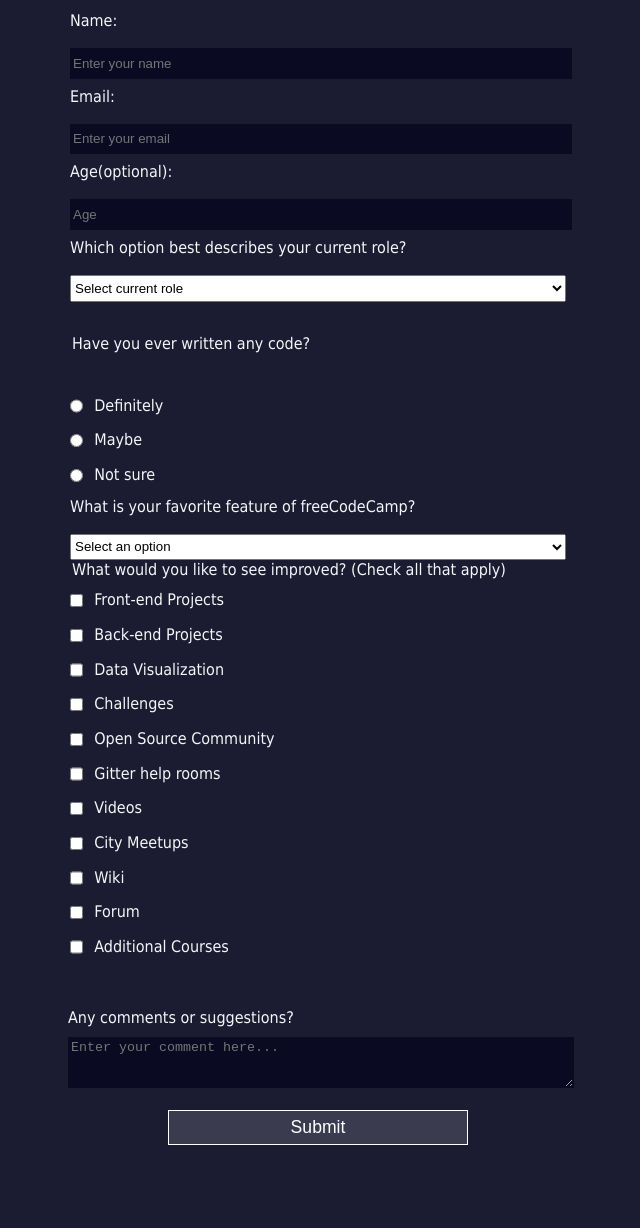
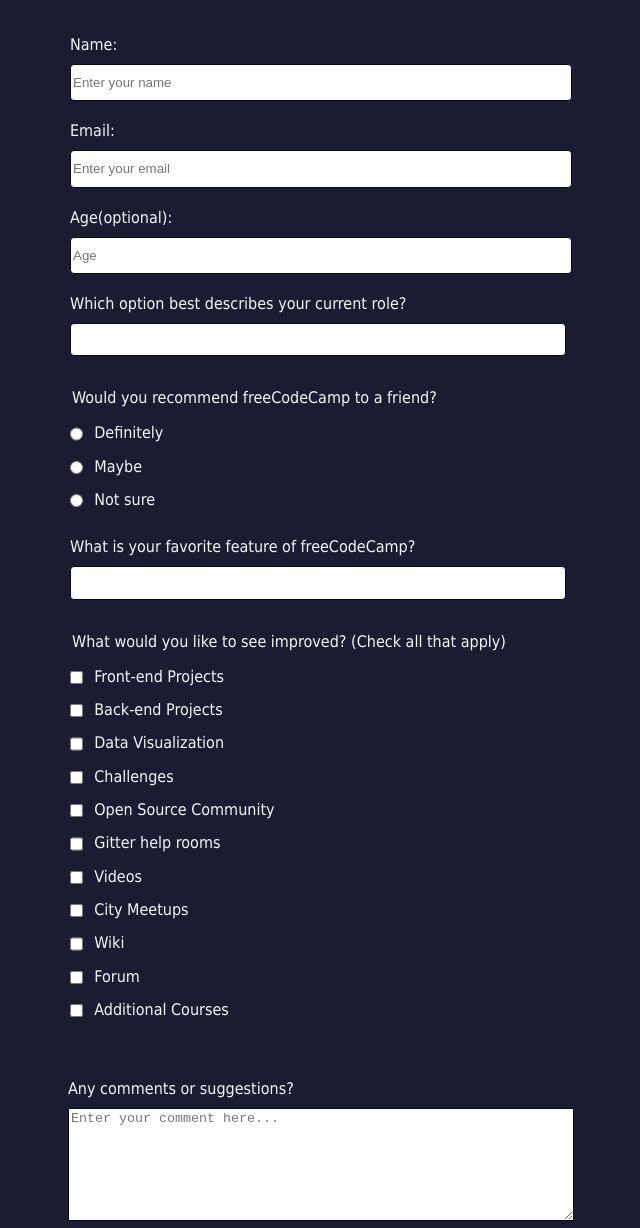
Before and after one commit to Christ-Kevin/freeCodeCamp, a plain HTML site: page index.html in a window 1280 px wide. Shown: the part 166-1394 px from the top of the page, without its empty margins (322-962 px from the left). Before the commit the page ends 1361 px from the top, so only its background shows below. Drawn offline with Linux system fonts and the light colour scheme.

Commit message:
last update

```diff
--- a/index.html
+++ b/index.html
@@ -1,87 +1,100 @@
 <!DOCTYPE html>
-<html>
+<html lang="en">
 
 <head>
+    <meta charset="UTF-8">
+    <meta name="viewport" content="width=device-width, initial-scale=1.0"> <!-- displays site properly based on user's device -->
     <title>freeCodeCamp Registration Form Project</title>
     <link rel="stylesheet" type="text/css" href="styles.css" />
 </head>
 
 <body>
-    <h1 id="title">freeCodeCamp Survey Form</h1>
-    <p id="description">Thank you for taking the time to help us improve the platform</p>
+    <header>
+        <h1 id="title">freeCodeCamp Survey Form</h1>
+        <p id="description">Thank you for taking the time to help us improve the platform</p>
+    </header>
     <form id="survey-form">
         <fieldset>
-            <label for=”name” id=”name-label”>Name: </label><input id="name" type="text" name="name" placeholder="Enter your name" required>
-            <label for=”email” id=”email-label”>Email: </label><input id=" email" type="email" name="email" placeholder="Enter your email" required>
-            <label for=”number” id=”number-label”>Age(optional): </label><input id="number" type="number" name="age" min="13" max="120" placeholder="Age">
-            <label for="dropdown" id="role">Which option best describes your current role?</label>
-            <select name=”join-quesion” id=”dropdown” list=”join-list”>
+            <label for="name" id="name-label">Name: </label><input name="name" id="name" type="text" placeholder="Enter your name" required>
+
+            <label for="email" id="email-label">Email: </label><input name="email" id="email" type="email" placeholder="Enter your email" required>
+
+            <label for="number" id="number-label">Age(optional): </label><input name="age" id="number" type="number" min="13" max="120" placeholder="Age">
+
+            <label class="role">Which option best describes your current role?</label><select name="join-question" id="dropdown">
                 <option value="" disabled selected>Select current role</option>
-                <option value=”lost_confused”>Student</option>
-                <option value=”group-learner”>Full Time Job</option>
-                <option value=”coders”>Full Time Learner</option>
-                <option value=”other”>Prefer not to say</option>
-                <option value=”other”>Other</option>
+                <option value="lost_confused">Student</option>
+                <option value="group-learner">Full Time Job</option>
+                <option value="coders">Full Time Learner</option>
+                <option value="other">Prefer not to say</option>
+                <option value="other">Other</option>
             </select>
 
         </fieldset>
+
         <fieldset>
+            <legend>Would you recommend freeCodeCamp to a friend?</legend>
+            <div><label><input type="radio" name="definitely" class="inline"> Definitely</label>
+                <label><input type="radio" name="maybe" class="inline"> Maybe</label>
+                <label><input type="radio" name="not-sure" class="inline"> Not sure</label>
+            </div>
 
-            <legend>Have you ever written any code?</legend>
+            <label>What is your favorite feature of freeCodeCamp?</label><select name="join-favorite" id="favorite">
+                <option value="" disabled selected>Select an option</option>
+                <option value="challenges">Challenges</option>
+                <option value="projects">Projects</option>
+                <option value="community">Community</option>
+                <option value="open-source">Open Source</option>
+            </select>
 
-            <label><input type="radio" name="definitely" class="inline"> Definitely</label>
-            <label><input type="radio" name="maybe" class="inline"> Maybe</label>
-            <label><input type="radio" name="not-sure" class="inline"> Not sure</label>
+        </fieldset>
 
-            <label for="feature" id="favorite">What is your favorite feature of freeCodeCamp?</label>
-            <select name=”join-quesion” id=”dropdown” list=”join-list”>
-                <option value="" disabled selected>Select an option</option>
-                <option value=”challenges”>Challenges</option>
-                <option value=”projects”>Projects</option>
-                <option value=”community”>Community</option>
-                <option value=”open-source”>Open Source</option>
-            </select>
-            <legend>What would you like to see improved? (Check all that apply)</legend>
+        <fieldset>
+            <legend>What would you like to see improved? (Check all that apply)</legend><label>
+                <input type="checkbox" name="terms" class="inline" value="fronttend" id="fronttend" /> Front-end Projects
+            </label>
+
             <label>
-                <input type="checkbox" name="terms" class="inline" value="fronttend" /> Front-end Projects
+                <input type="checkbox" name="terms" class="inline" value="backend" id="backend" /> Back-end Projects
+            </label>
+
+            <label>
+                <input type="checkbox" name="terms" class="inline" value="D3" id="D3" /> Data Visualization
+            </label>
+
+            <label>
+                <input type="checkbox" name="terms" class="inline" value="challenge" id="challenge" /> Challenges
+            </label>
+
+            <label>
+                <input type="checkbox" name="terms" class="inline" value="open-source" id="open-source" /> Open Source Community
+            </label>
+
+            <label>
+                <input type="checkbox" name="terms" class="inline" value="help" id="help" /> Gitter help rooms
+            </label>
+
+            <label>
+                <input type="checkbox" name="terms" class="inline" value="video" id="video" /> Videos
             </label>
             <label>
-                <input type="checkbox" name="terms" class="inline" value="backend" /> Back-end Projects
+                <input type="checkbox" name="terms" class="inline" value="city" id="city" /> City Meetups
             </label>
             <label>
-                <input type="checkbox" name="terms" class="inline" value="D3" /> Data Visualization
+                <input type="checkbox" name="terms" class="inline" value="wiki" id="wiki" /> Wiki
             </label>
             <label>
-                <input type="checkbox" name="terms" class="inline" value="challenge" /> Challenges
+                <input type="checkbox" name="terms" class="inline" value="forum" id="forum" /> Forum
             </label>
             <label>
-                <input type="checkbox" name="terms" class="inline" value="open-source" /> Open Source Community
+                <input type="checkbox" name="terms" class="inline" value="courses" id="courses" /> Additional Courses
             </label>
-            <label>
-                <input type="checkbox" name="terms" class="inline" value="help" /> Gitter help rooms
-            </label>
-            <label>
-                <input type="checkbox" name="terms" class="inline" value="video" /> Videos
-            </label>
-            <label>
-                <input type="checkbox" name="terms" class="inline" value="city" /> City Meetups
-            </label>
-            <label>
-                <input type="checkbox" name="terms" class="inline" value="wiki" /> Wiki
-            </label>
-            <label>
-                <input type="checkbox" name="terms" class="inline" value="forum" /> Forum
-            </label>
-            <label>
-                <input type="checkbox" name="terms" class="inline" value="courses" /> Additional Courses
-            </label>
+        </fieldset>
 
-        </fieldset>
         <label>Any comments or suggestions?
             <textarea name="bio" rows="3" cols="30" placeholder="Enter your comment here..."></textarea>
         </label>
+
         <input type="submit" value="Submit" />
     </form>
-</body>
-
-</html>
+</body></html>
--- a/styles.css
+++ b/styles.css
@@ -12,6 +12,23 @@ h1,
 p {
     margin: 1em auto;
     text-align: center;
+}
+
+header {
+    background-color: rgba(0, 0, 50, 0.5);
+    margin: 0 auto;
+}
+
+h1 {
+    font-weight: 500;
+    margin-top: 0;
+    padding-top: 32px;
+}
+
+p {
+    font-weight: 300;
+    font-style: italic;
+    padding-bottom: 32px;
 }
 
 form {
@@ -31,8 +48,25 @@ fieldset {
 
 label {
     display: block;
-    margin: 0.5rem 0;
+    margin: 0.5 0;
+    vertical-align: middle;
 }
+
+fieldset:first-of-type label {
+    margin-bottom: 0;
+}
+
+fieldset:first-of-type input,
+fieldset:nth-of-type(2) div,
+fieldset:nth-of-type(3) label:last-of-type {
+    margin-bottom: 20px;
+}
+
+fieldset:nth-of-type(2),
+fieldset:nth-of-type(3) {
+    padding-top: 10px;
+}
+
 
 input,
 textarea,
@@ -43,10 +77,18 @@ select {
 }
 
 input,
-textarea {
-    background-color: #0a0a23;
+textarea,
+select {
+    background-color: white;
     border: 1px solid #0a0a23;
     color: #ffffff;
+    border-radius: 4px;
+    height: 2.5em;
+}
+
+textarea {
+    border-radius: 0;
+    height: 8em
 }
 
 .inline {
@@ -57,19 +99,16 @@ textarea {
 
 input[type="submit"] {
     display: block;
-    width: 60%;
+    width: 100%;
     margin: 1em auto;
-    height: 2em;
+    height: 2.5em;
     font-size: 1.1rem;
-    background-color: #3b3b4f;
+    background-color: forestgreen;
     border-color: white;
     min-width: 300px;
+    border-radius: 3px;
 }
 
-input[type="file"] {
-    padding: 1px 2px;
-}
-
-a {
+fieldset a {
     color: #dfdfe2
 }
```
